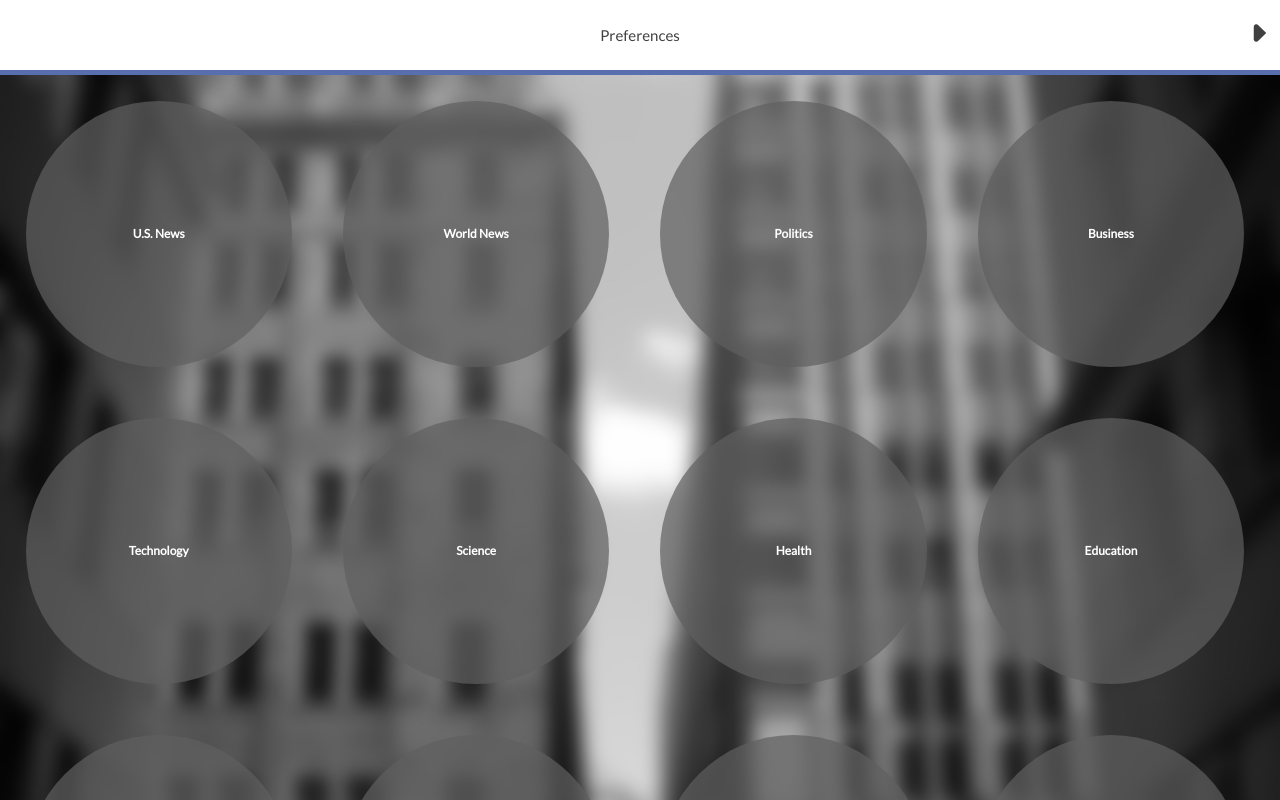
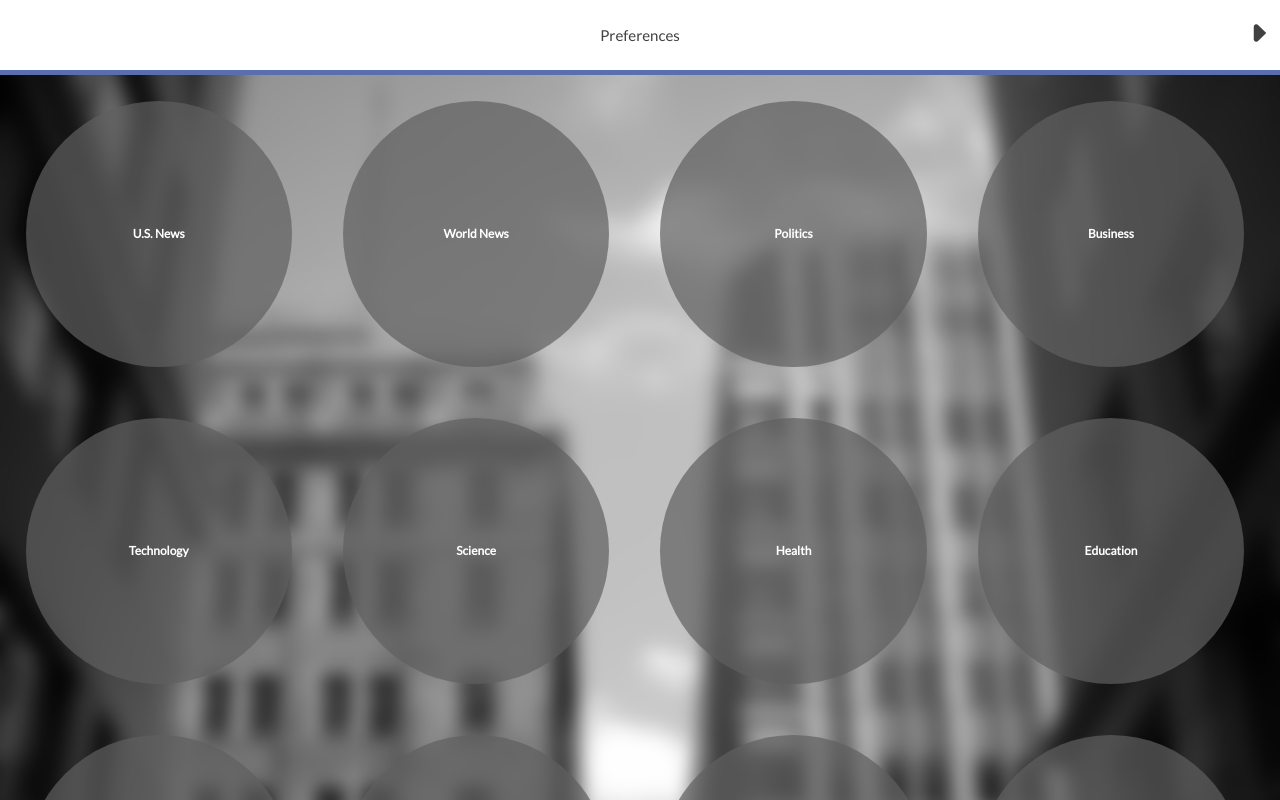
Before and after one commit to JustinDC/JustinDC.github.io, a plain HTML site: page preferences.html in a window 1280 px wide. Drawn offline with Linux system fonts and the light colour scheme; files that its build step writes are made by us from their sources; no server answers; a script that the page names is missing.

Commit message:
Made background centered

```diff
--- a/player.css
+++ b/player.css
@@ -16,7 +16,7 @@ body {
     top: 0; bottom: 0;
 
     background: url("images/background.jpg");
-    background-size:cover; background-position: 0% 35%;
+    background-size:cover;
     background-attachment: fixed;
     background-repeat: no-repeat;
     -webkit-background-size: cover;
```
